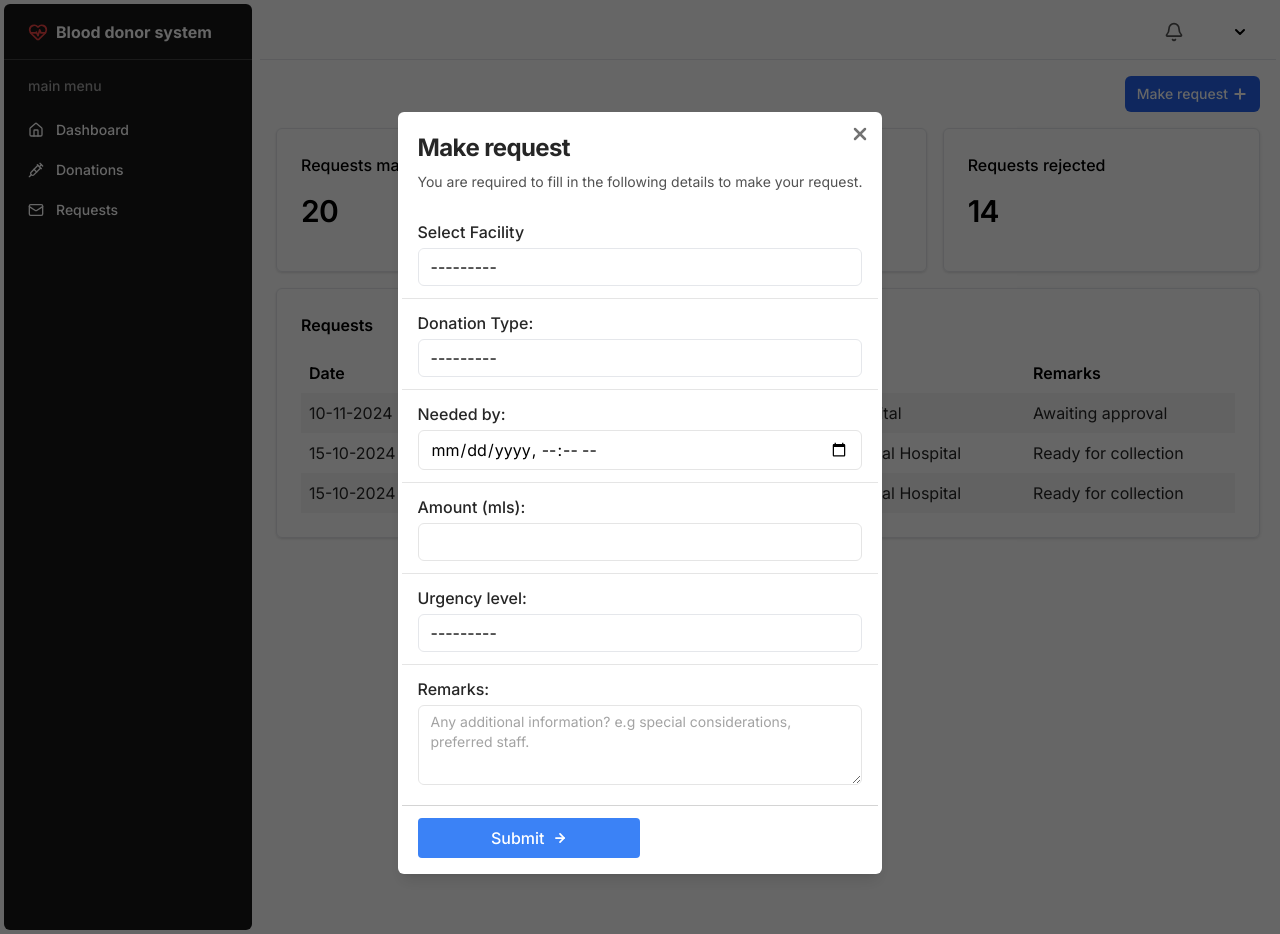
After one commit to Jeff-Maina/blood-donor-system, a Django app: page /user/donations/make-request/ in a window 1280 px wide. The commit adds this page. Run offline with Django 4.2, Linux system fonts and the light colour scheme; the visitor is signed in with stand-in values (Sample User, id 1).

Commit message:
feat: add make request logic for users

```diff
--- a/bloodDonorSystem/templates/facility/dashboard.html
+++ b/bloodDonorSystem/templates/facility/dashboard.html
@@ -10,7 +10,7 @@
         <div class="w-full h-36 rounded-md shadow p-6 border">
             <div class="flex flex-col gap-4">
                 <p class="font-medium">Total Donations</p>
-                <p class="text-3xl font-semibold tracking-tight">3,294</p>
+                <p class="text-3xl font-semibold tracking-tight">{{ total_donations }}</p>
             </div>
         </div>
         <div class="w-full h-36 rounded-md shadow p-6 border">
--- /dev/null
+++ b/bloodDonorSystem/templates/user/make-request.html
@@ -0,0 +1,79 @@
+{% extends "user/requests.html" %}
+
+{% block title %} Blood Donor System | Make request {% endblock %}
+
+
+
+{% block make-request %}
+<div id="modal" class="w-full h-screen  fixed top-0 left-0 z-50">
+    <div id="backdrop" class="absolute top-0 left-0 w-full h-full bg-black/60"></div>
+    <div
+        class="mx-auto custom-scrollbar overflow-y-auto w-[500px] shadow-lg rounded-md max-w-fit z-20 relative p-1 bg-white mt-28">
+        <div class="flex flex-col gap-2 p-4">
+            <h1 class="text-2xl font-bold tracking-tight text-neutral-800">Make request</h1>
+            <p class=" text-neutral-600 text-sm ">
+                You are required to fill in the following details to make your request.
+            </p>
+        </div>
+        <div class=" flex flex-col gap-2 z-30">
+            <a href="{% url 'requests' %}"
+                class="absolute top-2 right-2 size-7 rounded-full  text-neutral-500 hover:text-black flex items-center justify-center">
+
+                <button id="close-button">
+                    <i data-lucide="x" class="size-5" stroke-width="3"></i>
+                </button>
+            </a>
+            <form method="POST" action="{% url 'make-request' %}" class="flex flex-col gap-2 ">
+                {% csrf_token %}
+
+                {% if form.donation_date.errors %}
+                <ul class="errorlist px-4">
+                    {% for error in form.donation_date.errors %}
+                    <li>{{ error }}</li>
+                    {% endfor %}
+                </ul>
+                {% endif %}
+
+                <ul class="flex flex-col divide-y divide-neutral-200">
+
+                    <li class="form-group px-4 py-3 !list-decimal">
+                        <label for="facility">Select Facility</label>
+                        {{ form.facility }}
+                    </li>
+                    <li class="form-group px-4 py-3 !list-decimal">
+                        {{ form.request_type.label_tag }}
+                        {{ form.request_type }}
+                    </li>
+                    <li class="form-group px-4 py-3 list-disc">
+                        {{ form.needed_by.label_tag }}
+                        {{ form.needed_by }}
+                    </li>
+                    <li class="form-group px-4 py-3 list-disc">
+                        {{ form.request_amount.label_tag }}
+                        {{ form.request_amount }}
+                    </li>
+                    <li class="form-group px-4 py-3 list-disc">
+                        {{ form.urgency_level.label_tag }}
+                        {{ form.urgency_level }}
+                    </li>
+                    <li class="form-group px-4 py-3 list-disc">
+                        {{ form.remarks.label_tag }}
+                        {{ form.remarks }}
+                    </li>
+
+                </ul>
+
+                <div class="px-4 py-3 w-full border-t border-neutral-300">
+                    <button type="submit"
+                        class="bg-blue-500 hover:bg-blue-600 transition-all p-2 flex items-center gap-2 px-3 rounded py-2 justify-center font-medium text-white w-2/4">Submit
+                        <i data-lucide="arrow-right" class="size-3.5" stroke-width="3"></i>
+                    </button>
+                </div>
+
+            </form>
+        </div>
+    </div>
+
+
+</div>
+{% endblock %}
--- a/bloodDonorSystem/templates/user/requests.html
+++ b/bloodDonorSystem/templates/user/requests.html
@@ -7,11 +7,13 @@
 {% block content %}
 <div class="w-full p-4 flex flex-col gap-4">
     <nav class="flex items-center justify-end">
-        <button id="request-button"
-            class="bg-blue-600 text-sm text-white px-3 py-2 font-medium rounded-md flex items-center gap-1">
-            Make request
-            <i data-lucide="plus" class="size-4" stroke-width="3"></i>
-        </button>
+        <a href="{% url 'make-request' %}">
+            <button id="request-button"
+                class="bg-blue-600 text-sm text-white px-3 py-2 font-medium rounded-md flex items-center gap-1">
+                Make request
+                <i data-lucide="plus" class="size-4" stroke-width="3"></i>
+            </button>
+        </a>
     </nav>
     <div class="w-full grid grid-cols-3 gap-4">
         <div class="w-full h-36 rounded-md shadow p-6 border">
@@ -85,16 +87,9 @@
 
 
     <!-- modal  -->
-    <div id="modal" class="w-full hidden h-screen fixed top-0 left-0 z-50 ">
-        <div id="backdrop" class="absolute top-0 left-0 w-full h-full bg-black/60"></div>
-        <div
-            class="mx-auto h-[80vh] w-[700px] relative mt-20 shadow-lg max-w-3xl bg-white rounded-md flex flex-col gap-4 p-4 z-30">
-            <button id="close-button"
-                class="absolute top-2 right-2 size-7 rounded-full  text-neutral-500 hover:text-black flex items-center justify-center">
-                <i data-lucide="x" class="size-5" stroke-width="3"></i>
-            </button>
-        </div>
-    </div>
+    {% block make-request %}
+    {% endblock %}
+
 </div>
 {% endblock %}
 
--- a/bloodDonorSystem/users/form.py
+++ b/bloodDonorSystem/users/form.py
@@ -1,5 +1,5 @@
 from django import forms
-from .models import CustomUser, UserProfile, DonationEligibity, Donation
+from .models import CustomUser, UserProfile, DonationEligibity, Donation, Request
 from django.core.exceptions import ValidationError
 from datetime import datetime, time
 from django.utils import timezone
@@ -189,3 +189,42 @@ class BookDonationForm(forms.ModelForm):
                 "The donation time must be between 9:00 AM and 6:00 PM.")
 
         return donation_date
+
+
+class RequestBloodForm(forms.ModelForm):
+
+    FACILITIES = FacilityProfile.objects.all().filter(is_approved=True)
+
+    facility = forms.ModelChoiceField(
+        queryset=FACILITIES, required=True, to_field_name='name')
+
+    class Meta:
+        model = Request
+        fields = ['request_type', 'needed_by',
+                  'request_amount', 'urgency_level', 'remarks','facility']
+
+        widgets = {
+            'request_amount': forms.NumberInput(attrs={'min': '100', 'max': '800', 'step': '1'}),
+            'request_type': forms.Select(attrs={'class': 'form-control'}),
+            'urgency_level': forms.Select(attrs={'class': 'form-control'}),
+            'needed_by': forms.DateTimeInput(attrs={'type': 'datetime-local'}),
+            'remarks': forms.Textarea(attrs={'class': 'form-control', 'placeholder': 'Any additional information? e.g special considerations, preferred staff.'}),
+        }
+
+        labels = {
+            'request_amount': "Amount (mls)",
+            'request_type': "Donation Type",
+        }
+
+
+
+        def clean_needed_by(self):
+            needed_by = self.cleaned_data.get('needed_by')
+
+            if needed_by and timezone.is_naive(needed_by):
+                needed_by = timezone.make_aware(
+                    needed_by, timezone.get_current_timezone())
+
+            if needed_by <= timezone.now():
+                raise ValidationError("The date must be in the future.")
+            return needed_by
--- a/bloodDonorSystem/users/models.py
+++ b/bloodDonorSystem/users/models.py
@@ -116,6 +116,7 @@ class Donation(models.Model):
     user = models.ForeignKey(
         UserProfile, on_delete=models.CASCADE, related_name='donations')
     facility = models.ForeignKey(FacilityProfile, on_delete=models.SET_NULL, null=True, blank=True, related_name='donations')
+
     amount = models.DecimalField(max_digits=5, decimal_places=2)
     donation_type = models.CharField(
         max_length=50, choices=DONATION_TYPE_CHOICES)
@@ -132,17 +133,31 @@ class Donation(models.Model):
         return f"Donation for {self.user.email} on {self.created_at.date()} with status {self.status}"
 
 class Request(models.Model):
+    from facilities.models import FacilityProfile
+
+
+    DONATION_TYPE_CHOICES = [
+        ('whole blood', 'Whole Blood Donation'),
+        ('plasma', 'Plasma Donation'),
+        ('platelets', 'Platelet Donation'),
+        ("double red cells", "Double Red Cell Donation"),
+    ]
+
     URGENCY_LEVEL_CHOICES = [
         ('normal', 'normal'),
         ('urgent', 'urgent'),
         ('critical', 'critical'),
     ]
-    user = models.ForeignKey(CustomUser, on_delete=models.CASCADE)
-    request_type = models.CharField(max_length=50)
-    request_date = models.DateField()
+
+    user = models.ForeignKey(UserProfile, on_delete=models.CASCADE, related_name='requests')
+    facility = models.ForeignKey(FacilityProfile, on_delete=models.SET_NULL, null=True, blank=True, related_name='requests')
+
+    request_type = models.CharField(
+        max_length=50, choices=DONATION_TYPE_CHOICES)
+
     needed_by = models.DateTimeField()
     request_amount = models.DecimalField(max_digits=5, decimal_places=2)
-    status = models.CharField(max_length=50)
+    status = models.CharField(max_length=50, default='pending')
     rejection_reason = models.TextField(blank=True, null=True)
     urgency_level = models.CharField(
         max_length=50, choices=URGENCY_LEVEL_CHOICES)
--- a/bloodDonorSystem/users/urls.py
+++ b/bloodDonorSystem/users/urls.py
@@ -12,5 +12,6 @@ urlpatterns = [
     path("donations/book-donation-appointment/", views.book_appointment, name="book-donation-appointment"),
     path("donations/delete-donation/<int:id>/", views.deleteDonation, name='delete-donation'),
     path("donations/edit/<int:id>/", views.updateDonation, name='update-donation'),
-    path("donations/cancel-appointment/<int:id>/", views.cancel_appointment, name='cancel-appointment')
+    path("donations/cancel-appointment/<int:id>/", views.cancel_appointment, name='cancel-appointment'),
+    path("donations/make-request/",views.make_request, name='make-request'),
 ]
--- a/bloodDonorSystem/users/views.py
+++ b/bloodDonorSystem/users/views.py
@@ -1,5 +1,5 @@
 from django.shortcuts import render, redirect, get_object_or_404
-from .form import RegisterUserForm, UserProfileForm, EligibilityForm, BookDonationForm
+from .form import RegisterUserForm, UserProfileForm, EligibilityForm, BookDonationForm, RequestBloodForm
 from .models import CustomUser, UserProfile, DonationEligibity, Donation
 from django.contrib.auth.decorators import login_required
 from django.contrib.auth import authenticate, login, logout
@@ -231,9 +231,8 @@ def book_appointment(request):
         form = BookDonationForm(request.POST)
 
         if form.is_valid():
-            print(form.cleaned_data)
             donation = form.save(commit=False)
-            donation.user_id = user.id
+            donation.user = profile
             donation.save()
 
             return redirect('donations')
@@ -285,3 +284,24 @@ def cancel_appointment(request, id):
     donation.save()
 
     return redirect('donations')
+
+
+@login_required
+def make_request(request):
+    user = request.user
+    profile = UserProfile.objects.filter(user=user).first()
+
+    if request.method == 'POST':
+        form = RequestBloodForm(request.POST)
+
+        if form.is_valid():
+            request = form.save(commit=False)
+            request.user = profile
+            request.save()
+            return redirect('requests')
+        else:
+
+            return render(request, 'user/make-request.html', {'form': form, 'user': user, 'profile': profile})
+    else:
+        form = RequestBloodForm()
+    return render(request, 'user/make-request.html', {'form': form, 'user': user, 'profile': profile})
```
Also changed, not shown: bloodDonorSystem/facilities/views.py (+9 -1 lines), bloodDonorSystem/users/migrations/0016_alter_request_user.py (added), bloodDonorSystem/users/migrations/0017_request_facility.py (added), bloodDonorSystem/users/migrations/0018_remove_request_request_date_and_more.py (added), bloodDonorSystem/users/migrations/0019_alter_request_user.py (added).
